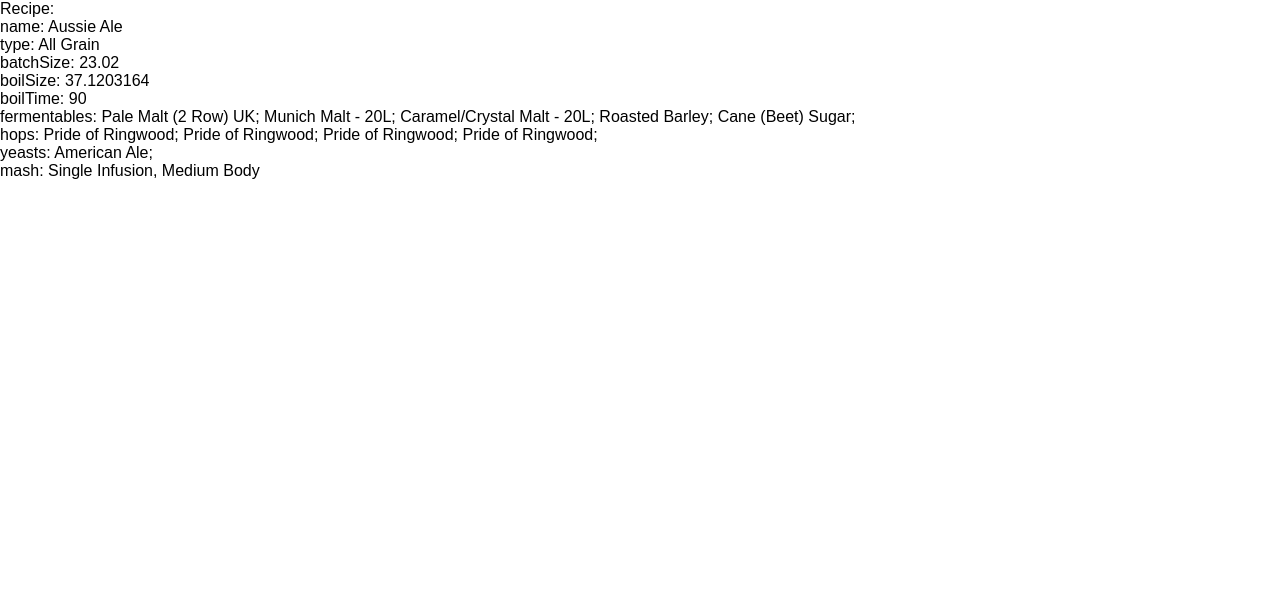
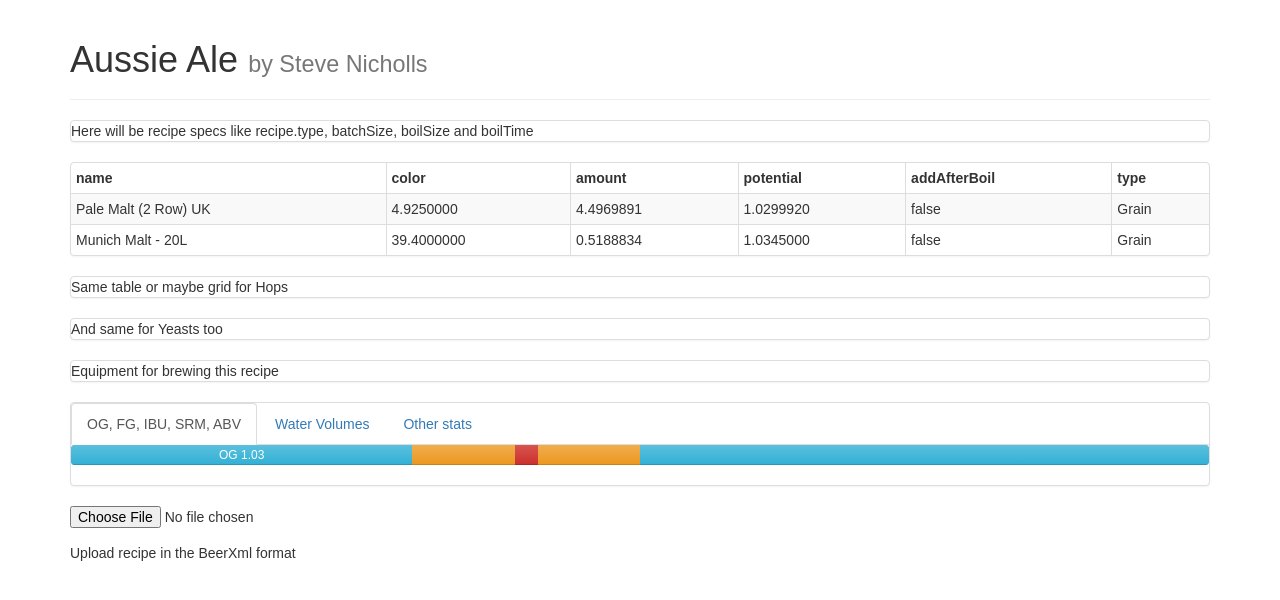
Before and after one commit to brewcomputer/brewcalc, a React (Create React App) app: page / in a window 1280 px wide. Shown: the top 600 px of the page. Built offline with nearby package versions, Linux system fonts and the light colour scheme.

Commit message:
Test drive react-bootstrap for the UI barebone

```diff
--- a/package.json
+++ b/package.json
@@ -4,6 +4,7 @@
   "private": true,
   "dependencies": {
     "react": "^15.6.1",
+    "react-bootstrap": "^0.31.1",
     "react-dom": "^15.6.1"
   },
   "devDependencies": {
--- a/public/index.html
+++ b/public/index.html
@@ -1,5 +1,6 @@
 <!doctype html>
 <html lang="en">
+
 <head>
   <meta charset="utf-8">
   <meta name="viewport" content="width=device-width, initial-scale=1, shrink-to-fit=no">
@@ -19,8 +20,14 @@
       work correctly both with client-side routing and a non-root public URL.
       Learn how to configure a non-root public URL by running `npm run build`.
     -->
-    <title>React App</title>
+  <!-- Latest compiled and minified CSS -->
+  <link rel="stylesheet" href="https://maxcdn.bootstrapcdn.com/bootstrap/latest/css/bootstrap.min.css">
+
+  <!-- Optional theme -->
+  <link rel="stylesheet" href="https://maxcdn.bootstrapcdn.com/bootstrap/latest/css/bootstrap-theme.min.css">
+  <title>BrewCalc</title>
 </head>
+
 <body>
   <noscript>
     You need to enable JavaScript to run this app.
@@ -37,4 +44,5 @@
       To create a production bundle, use `npm run build` or `yarn build`.
     -->
 </body>
+
 </html>
--- a/src/App.js
+++ b/src/App.js
@@ -1,5 +1,5 @@
 import React from 'react';
-import Recipe from './Recipe'
+import Recipe from './components/Recipe'
 import { recipe } from './lib/tests/data/AussieAle.js'
 
 class App extends React.Component {
--- a/src/Recipe.js
+++ /dev/null
@@ -1,46 +0,0 @@
-import React from 'react';
-
-class Recipe extends React.Component {
-    render() {
-        return (
-            <div className="recipe">
-                Recipe:
-                <div className="recipe-name">
-                    name: {this.props.recipe.name}
-                </div>
-                <div className="recipe-type">
-                    type: {this.props.recipe.type}
-                </div>
-                <div className="recipe-batchSize">
-                    batchSize: {this.props.recipe.batchSize}
-                </div>
-                <div className="recipe-boilSize">
-                    boilSize: {this.props.recipe.boilSize}
-                </div>
-                <div className="recipe-boilTime">
-                    boilTime: {this.props.recipe.boilTime}
-                </div>
-                <div className="recipe-fermentables">
-                    fermentables: {this.props.recipe.fermentables.map((i) => (
-                        i.name + '; '
-                    ))}
-                </div>
-                <div className="recipe-hops">
-                    hops: {this.props.recipe.hops.map((i) => (
-                        i.name + '; '
-                    ))}
-                </div>
-                <div className="recipe-yeasts">
-                    yeasts: {this.props.recipe.yeasts.map((i) => (
-                        i.name + '; '
-                    ))}
-                </div>
-                <div className="recipe-mash">
-                    mash: {this.props.recipe.mash.name}
-                </div>
-            </div>
-        )
-    }
-}
-
-export default Recipe;
--- /dev/null
+++ b/src/components/Equipment.js
@@ -0,0 +1,14 @@
+import React from 'react';
+import { Panel } from 'react-bootstrap';
+
+class Equipment extends React.Component {
+    render() {
+        return (
+            <Panel header="Equipment">
+                Equipment for brewing this recipe
+            </Panel>
+        )
+    }
+}
+
+export default Equipment;
--- /dev/null
+++ b/src/components/Fermentables.js
@@ -0,0 +1,43 @@
+import React from 'react';
+import { Table, Panel } from 'react-bootstrap';
+
+class Fermentables extends React.Component {
+    render() {
+        return (
+            <Panel header="Fermentables">
+                <Table striped bordered condensed hover>
+                    <thead>
+                        <tr>
+                            <th>name</th>
+                            <th>color</th>
+                            <th>amount</th>
+                            <th>potential</th>
+                            <th>addAfterBoil</th>
+                            <th>type</th>
+                        </tr>
+                    </thead>
+                    <tbody>
+                        <tr>
+                            <td>Pale Malt (2 Row) UK</td>
+                            <td>4.9250000</td>
+                            <td>4.4969891</td>
+                            <td>1.0299920</td>
+                            <td>false</td>
+                            <td>Grain</td>
+                        </tr>
+                        <tr>
+                            <td>Munich Malt - 20L</td>
+                            <td>39.4000000</td>
+                            <td>0.5188834</td>
+                            <td>1.0345000</td>
+                            <td>false</td>
+                            <td>Grain</td>
+                        </tr>
+                    </tbody>
+                </Table>
+            </Panel>
+        )
+    }
+}
+
+export default Fermentables;
--- /dev/null
+++ b/src/components/Hops.js
@@ -0,0 +1,14 @@
+import React from 'react';
+import { Panel } from 'react-bootstrap';
+
+class Hops extends React.Component {
+    render() {
+        return (
+            <Panel header="Hops">
+                Same table or maybe grid for Hops
+            </Panel>
+        )
+    }
+}
+
+export default Hops;
--- /dev/null
+++ b/src/components/Recipe.js
@@ -0,0 +1,34 @@
+import React from 'react';
+import RecipeSpecs from './RecipeSpecs'
+import Fermentables from './Fermentables'
+import Hops from './Hops'
+import Yeasts from './Yeasts'
+import Equipment from './Equipment'
+import Stats from './Stats'
+import { Grid, PageHeader, FormControl, FormGroup } from 'react-bootstrap';
+
+class Recipe extends React.Component {
+    render() {
+        return (
+            <Grid>
+                <PageHeader> {this.props.recipe.name} <small> by {this.props.recipe.brewer}</small></PageHeader>
+                <RecipeSpecs />
+                <Fermentables />
+                <Hops />
+                <Yeasts />
+                <Equipment />
+                <Stats />
+                <FormGroup>
+                    <FormControl
+                        id="formControlsFile"
+                        type="file"
+                        label="File"
+                    />
+                </FormGroup>
+                Upload recipe in the BeerXml format
+            </Grid >
+        )
+    }
+}
+
+export default Recipe;
--- /dev/null
+++ b/src/components/RecipeSpecs.js
@@ -0,0 +1,14 @@
+import React from 'react';
+import { Panel } from 'react-bootstrap';
+
+class RecipeSpecs extends React.Component {
+    render() {
+        return (
+            <Panel header="Recipe Specs">
+                Here will be recipe specs like recipe.type, batchSize, boilSize and boilTime
+            </Panel>
+        )
+    }
+}
+
+export default RecipeSpecs;
--- /dev/null
+++ b/src/components/Stats.js
@@ -0,0 +1,26 @@
+import React from 'react';
+import { ProgressBar, Panel, Tabs, Tab } from 'react-bootstrap';
+
+class Stats extends React.Component {
+    render() {
+        return (
+            <Panel header="Stats">
+                <Tabs defaultActiveKey={1} id="uncontrolled-tab-example">
+                    <Tab eventKey={1} title="OG, FG, IBU, SRM, ABV">
+                        <ProgressBar>
+                            <ProgressBar bsStyle="info" label="OG 1.03" now={30} key={1} />
+                            <ProgressBar bsStyle="warning" now={9} key={2} />
+                            <ProgressBar bsStyle="danger" now={2} key={3} />
+                            <ProgressBar bsStyle="warning" now={9} key={4} />
+                            <ProgressBar bsStyle="info" now={50} key={5} />
+                        </ProgressBar>
+                    </Tab>
+                    <Tab eventKey={2} title="Water Volumes">Tab with Water Volumes calculations according recipe and equipment</Tab>
+                    <Tab eventKey={3} title="Other stats">and etc ...</Tab>
+                </Tabs>
+            </Panel>
+        )
+    }
+}
+
+export default Stats;
--- /dev/null
+++ b/src/components/Yeasts.js
@@ -0,0 +1,14 @@
+import React from 'react';
+import { Panel } from 'react-bootstrap';
+
+class Yeasts extends React.Component {
+    render() {
+        return (
+            <Panel header="Yeasts">
+                And same for Yeasts too
+            </Panel>
+        )
+    }
+}
+
+export default Yeasts;
```
Also changed, not shown: 1 other file (tests, documents, lock files or other folders). Lines whose indentation alone changed are shown as unchanged.
